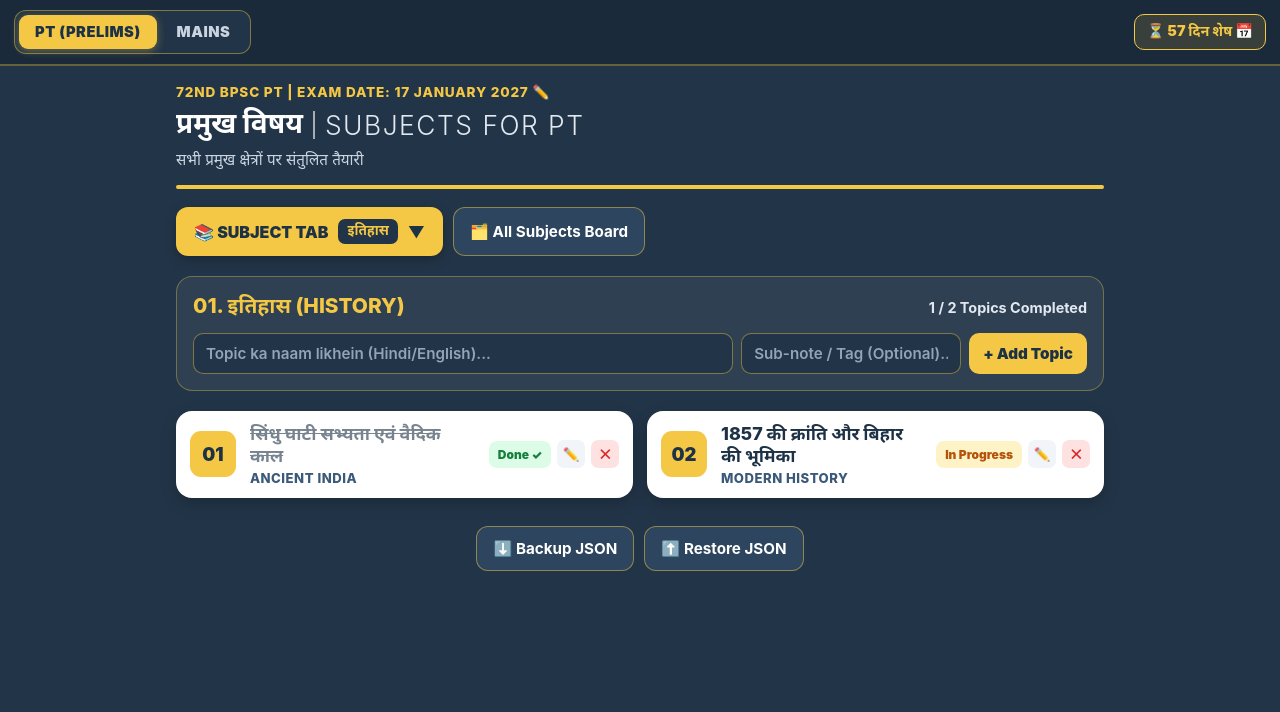
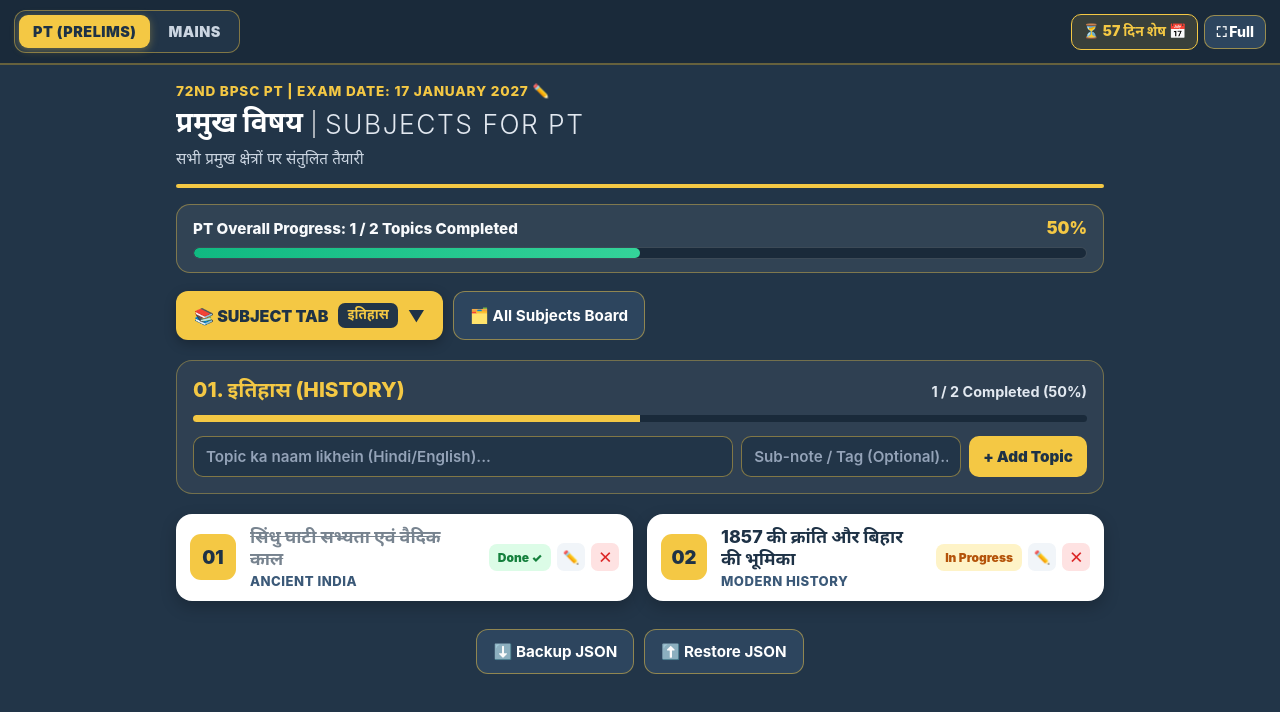
Before and after one commit to dpandey2497-a11y/CSE-TRACKER, a plain HTML site: page index.html in a window 1280 px wide. Drawn offline with Linux system fonts and the light colour scheme.

Commit message:
Update index.html

```diff
--- a/index.html
+++ b/index.html
@@ -21,6 +21,7 @@
     --text-navy: #1E3246;
     --text-muted: #5A6E82;
     --green: #16A34A;
+    --emerald: #10B981;
     --amber: #D97706;
     --red: #DC2626;
   }
@@ -39,7 +40,7 @@
     padding-bottom: 60px;
   }
 
-  /* Top Sticky Mode Switcher (PT / MAINS) + Daily Countdown Reminder */
+  /* Top Sticky Mode Switcher (PT / MAINS) + Daily Countdown + Fullscreen */
   .top-mode-bar {
     position: sticky;
     top: 0;
@@ -65,9 +66,9 @@
 
   .mode-tab-btn {
     border: none;
-    padding: 8px 16px;
+    padding: 8px 14px;
     border-radius: 9px;
-    font-size: 0.92rem;
+    font-size: 0.9rem;
     font-weight: 900;
     letter-spacing: 0.5px;
     cursor: pointer;
@@ -86,21 +87,34 @@
   .top-right-tools {
     display: flex;
     align-items: center;
-    gap: 8px;
+    gap: 6px;
+    flex-wrap: wrap;
   }
 
   .reminder-pill {
     background: rgba(244, 200, 68, 0.14);
     border: 1.5px solid var(--gold);
     color: var(--gold);
-    padding: 7px 12px;
+    padding: 7px 11px;
     border-radius: 10px;
-    font-size: 0.9rem;
+    font-size: 0.88rem;
     font-weight: 900;
     cursor: pointer;
     display: flex;
     align-items: center;
-    gap: 6px;
+    gap: 5px;
+    white-space: nowrap;
+  }
+
+  .fullscreen-btn {
+    background: var(--navy-light);
+    border: 1.5px solid rgba(244, 200, 68, 0.55);
+    color: var(--white);
+    padding: 7px 11px;
+    border-radius: 10px;
+    font-size: 0.88rem;
+    font-weight: 800;
+    cursor: pointer;
     white-space: nowrap;
   }
 
@@ -109,9 +123,9 @@
     background: var(--gold);
     color: var(--text-navy);
     border: none;
-    padding: 7px 12px;
+    padding: 7px 11px;
     border-radius: 10px;
-    font-size: 0.88rem;
+    font-size: 0.86rem;
     font-weight: 900;
     cursor: pointer;
     white-space: nowrap;
@@ -174,7 +188,52 @@
     width: 100%;
     background: var(--gold);
     border-radius: 4px;
+    margin-bottom: 16px;
+  }
+
+  /* Overall Section Progress Bar Box */
+  .progress-card {
+    background: rgba(255, 255, 255, 0.07);
+    border: 1.5px solid rgba(244, 200, 68, 0.4);
+    border-radius: 14px;
+    padding: 13px 16px;
     margin-bottom: 18px;
+  }
+
+  .progress-top {
+    display: flex;
+    justify-content: space-between;
+    align-items: center;
+    margin-bottom: 9px;
+    font-size: 0.95rem;
+    font-weight: 800;
+  }
+
+  .progress-label {
+    color: #F8FAFC;
+  }
+
+  .progress-pct {
+    color: var(--gold);
+    font-size: 1.05rem;
+    font-weight: 900;
+  }
+
+  .progress-track {
+    width: 100%;
+    height: 12px;
+    background: var(--navy-dark);
+    border-radius: 99px;
+    overflow: hidden;
+    border: 1px solid rgba(255, 255, 255, 0.15);
+  }
+
+  .progress-fill {
+    height: 100%;
+    width: 0%;
+    background: linear-gradient(90deg, #10B981, #34D399);
+    border-radius: 99px;
+    transition: width 0.35s ease;
   }
 
   /* Top SUBJECT Tab & Dropdown Bar */
@@ -347,7 +406,7 @@
     align-items: center;
     flex-wrap: wrap;
     gap: 8px;
-    margin-bottom: 12px;
+    margin-bottom: 10px;
   }
 
   .active-sub-name {
@@ -360,6 +419,23 @@
     font-size: 0.9rem;
     font-weight: 700;
     color: #E2E8F0;
+  }
+
+  /* Subject-specific mini progress bar */
+  .sub-mini-track {
+    width: 100%;
+    height: 7px;
+    background: var(--navy-dark);
+    border-radius: 99px;
+    overflow: hidden;
+    margin-bottom: 14px;
+  }
+
+  .sub-mini-fill {
+    height: 100%;
+    width: 0%;
+    background: var(--gold);
+    transition: width 0.3s ease;
   }
 
   .add-topic-bar {
@@ -542,7 +618,7 @@
 </head>
 <body>
 
-<!-- Top Sticky PT / MAINS Switcher & Daily Countdown Reminder -->
+<!-- Top Sticky PT / MAINS Switcher + Daily Countdown + Fullscreen -->
 <div class="top-mode-bar">
   <div class="mode-tabs">
     <button class="mode-tab-btn active" id="tab-pt" onclick="switchMode('pt')">PT (PRELIMS)</button>
@@ -552,6 +628,9 @@
     <button class="install-pwa-btn" id="install-pwa-btn" onclick="installPWA()">📲 Install</button>
     <button class="reminder-pill" id="countdown-pill" onclick="openDateModal()" title="Exam Date Badlein">
       ⏳ 56 दिन शेष 📅
+    </button>
+    <button class="fullscreen-btn" id="fullscreen-btn" onclick="toggleFullscreen()" title="Full Display">
+      ⛶ Full
     </button>
   </div>
 </div>
@@ -572,6 +651,17 @@
 
   <!-- Golden Line -->
   <div class="gold-line"></div>
+
+  <!-- Overall Progress Bar (PT / MAINS) -->
+  <div class="progress-card">
+    <div class="progress-top">
+      <span class="progress-label" id="overall-progress-text">PT Progress: 0 / 0 Topics Completed</span>
+      <span class="progress-pct" id="overall-progress-pct">0%</span>
+    </div>
+    <div class="progress-track">
+      <div class="progress-fill" id="overall-progress-fill"></div>
+    </div>
+  </div>
 
   <!-- Top SUBJECT Tab + Customize Subjects Dropdown -->
   <div class="subject-tab-bar">
@@ -602,7 +692,10 @@
     <div class="active-subject-panel">
       <div class="active-sub-top">
         <div class="active-sub-name" id="active-sub-heading">01. इतिहास (HISTORY)</div>
-        <div class="active-sub-stats" id="active-sub-stats">0 / 0 Completed</div>
+        <div class="active-sub-stats" id="active-sub-stats">0 / 0 Completed (0%)</div>
+      </div>
+      <div class="sub-mini-track">
+        <div class="sub-mini-fill" id="sub-mini-fill"></div>
       </div>
       <div class="add-topic-bar">
         <input type="text" id="new-topic-hi" class="board-input" placeholder="Topic ka naam likhein (Hindi/English)...">
@@ -766,6 +859,26 @@
       });
     }
   }
+
+  function toggleFullscreen() {
+    const btn = document.getElementById('fullscreen-btn');
+    if (!document.fullscreenElement) {
+      document.documentElement.requestFullscreen().then(() => {
+        btn.textContent = '⛶ Exit';
+      }).catch(() => {});
+    } else {
+      document.exitFullscreen().then(() => {
+        btn.textContent = '⛶ Full';
+      }).catch(() => {});
+    }
+  }
+
+  document.addEventListener('fullscreenchange', () => {
+    const btn = document.getElementById('fullscreen-btn');
+    if (btn) {
+      btn.textContent = document.fullscreenElement ? '⛶ Exit' : '⛶ Full';
+    }
+  });
 
   function getCurrentSection() {
     return appState[appState.activeMode];
@@ -1014,6 +1127,20 @@
       ? 'Customize MAINS Subjects (Add / Select)'
       : 'Customize PT Subjects (Add / Select)';
 
+    // Calculate Overall Section Progress (PT or MAINS)
+    let allSectionTopics = 0;
+    let allSectionDone = 0;
+    sec.subjects.forEach(s => {
+      allSectionTopics += s.topics.length;
+      allSectionDone += s.topics.filter(t => t.status === 'done').length;
+    });
+    const overallPct = allSectionTopics === 0 ? 0 : Math.round((allSectionDone / allSectionTopics) * 100);
+    const modeTag = isMains ? 'MAINS' : 'PT';
+    document.getElementById('overall-progress-text').textContent =
+      `${modeTag} Overall Progress: ${allSectionDone} / ${allSectionTopics} Topics Completed`;
+    document.getElementById('overall-progress-pct').textContent = `${overallPct}%`;
+    document.getElementById('overall-progress-fill').style.width = `${overallPct}%`;
+
     // Ensure valid selected subject
     if (!sec.subjects.some(s => s.id === sec.selectedSubjectId) && sec.subjects.length > 0) {
       sec.selectedSubjectId = sec.subjects[0].id;
@@ -1053,15 +1180,18 @@
       viewBtn.textContent = '📖 Back to Topics View';
 
       const allGrid = document.getElementById('all-subjects-grid');
-      allGrid.innerHTML = sec.subjects.map((s, idx) => `
-        <div class="board-card" style="cursor:pointer;" onclick="selectSubject(${s.id})">
-          <div class="num-badge">${padNum(idx + 1)}</div>
-          <div class="card-text-wrap">
-            <div class="card-title-hi">${s.hi}</div>
-            <div class="card-title-en">${s.en} • ${s.topics.length} TOPICS</div>
+      allGrid.innerHTML = sec.subjects.map((s, idx) => {
+        const sDone = s.topics.filter(t => t.status === 'done').length;
+        return `
+          <div class="board-card" style="cursor:pointer;" onclick="selectSubject(${s.id})">
+            <div class="num-badge">${padNum(idx + 1)}</div>
+            <div class="card-text-wrap">
+              <div class="card-title-hi">${s.hi}</div>
+              <div class="card-title-en">${s.en} • ${sDone}/${s.topics.length} COMPLETED</div>
+            </div>
           </div>
-        </div>
-      `).join('');
+        `;
+      }).join('');
     } else {
       topicsSection.style.display = 'block';
       overviewSection.style.display = 'none';
@@ -1069,10 +1199,12 @@
 
       if (activeSub) {
         const doneCount = activeSub.topics.filter(t => t.status === 'done').length;
+        const subPct = activeSub.topics.length === 0 ? 0 : Math.round((doneCount / activeSub.topics.length) * 100);
         document.getElementById('active-sub-heading').textContent =
           `${padNum(activeIdx + 1)}. ${activeSub.hi} (${activeSub.en})`;
         document.getElementById('active-sub-stats').textContent =
-          `${doneCount} / ${activeSub.topics.length} Topics Completed`;
+          `${doneCount} / ${activeSub.topics.length} Completed (${subPct}%)`;
+        document.getElementById('sub-mini-fill').style.width = `${subPct}%`;
 
         const topicsGrid = document.getElementById('topics-grid');
         if (activeSub.topics.length === 0) {
```
